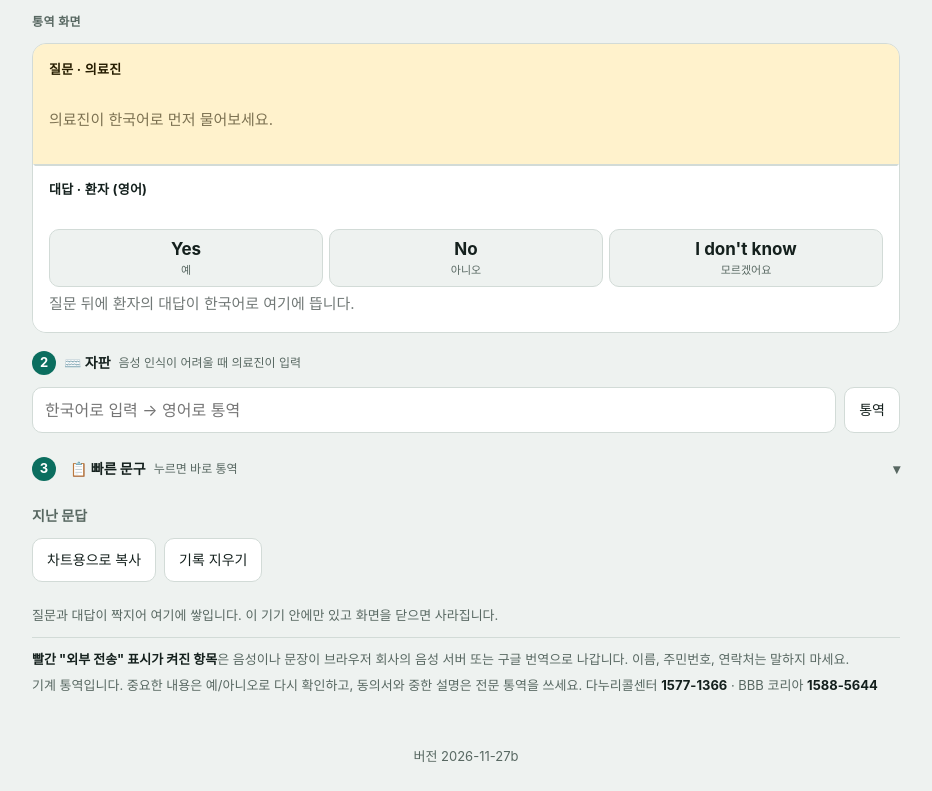
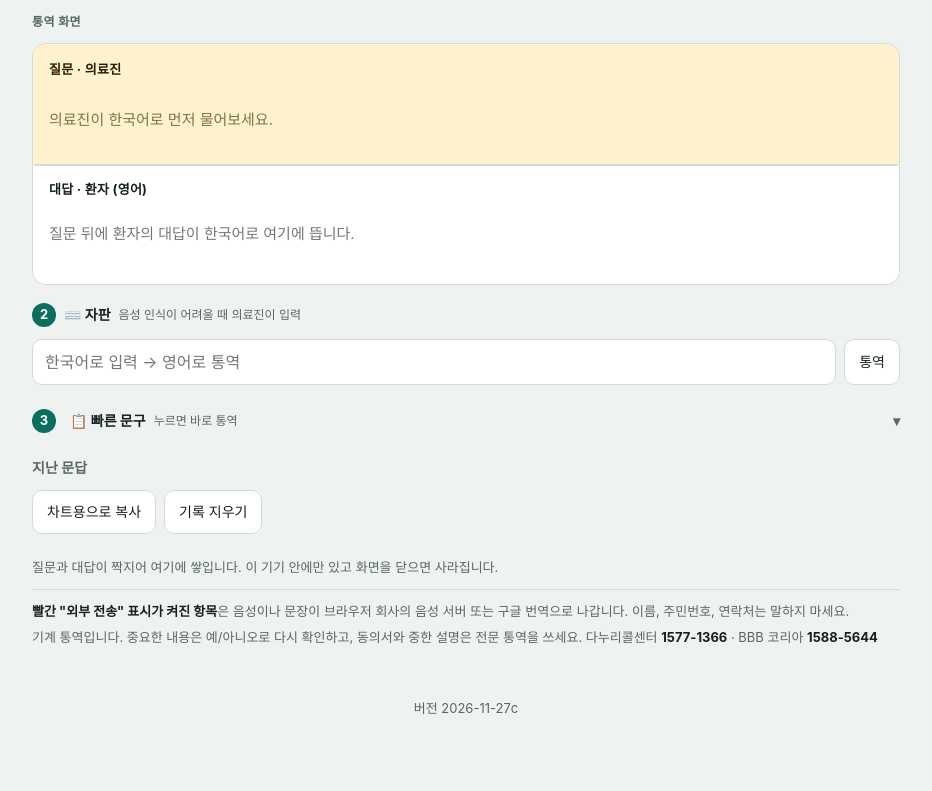
Before and after one commit to sunkyongmin/dstalk, a plain HTML site: page index.html in a window 1280 px wide. Shown: the part 605-1396 px from the top of the page, without its empty margins (174-1106 px from the left). After the commit the page ends 1348 px from the top, so only its background shows below. Drawn offline with Linux system fonts and the light colour scheme.

Commit message:
Remove patient-tap reply buttons (yes/no/don't know)
Co-Authored-By: Claude Opus 5.5 <noreply@anthropic.com>
Claude-Session: https://claude.ai/code/session_01Adb538TivoQRTtzJJJjyrX

```diff
--- a/index.html
+++ b/index.html
@@ -330,7 +330,7 @@ textarea{font:inherit;color:var(--ink);background:var(--bg);border:1px solid var
       <p class="subt" id="aPt" dir="auto"></p>
       <p class="subt" id="aEn" lang="en" hidden></p>
       <p class="interim" id="ptInterim" dir="auto"></p>
-      <div class="reply" id="reply"></div>
+      <div class="reply" id="reply" hidden></div>
       <button class="sec" id="gBody" type="button" style="margin-top:6px" hidden>🧍 아픈 곳 그림으로 표시하기</button>
       <div class="painlab" hidden><span>0 🙂</span><span id="painTitle">0 – 10</span><span>😣 10</span></div>
       <div class="pain" id="pain" hidden></div>
@@ -1017,7 +1017,7 @@ function updMini(){const c=cur();const has=c&&(c.qt||c.a);
   const show=has&&!qaVisible&&miniClosedFor!==c&&$('picker').hidden&&$('sheetBox').hidden&&$('aiBox').hidden;
   $('miniQA').hidden=!show;document.body.classList.toggle('miniOn',!!show);if(!show)return;
   $('miniPt').textContent=c.qt||'';$('miniKo').textContent=c.q||'';$('miniPt').hidden=!c.qt;
-  const yn=$('miniYN');yn.textContent='';yn.hidden=mode!=='ask'||!c.qt;if(!yn.hidden)[...document.querySelectorAll('#reply button')].forEach(rb=>{const b=el('button');b.type='button';b.style.cssText='flex:1;min-height:44px;border:1px solid var(--line);border-radius:10px;background:var(--bg);color:var(--ink);font:inherit;font-size:15px';b.textContent=rb.querySelector('.f').textContent;b.onclick=e=>{e.stopPropagation();rb.click();};yn.append(b);});
+  const yn=$('miniYN');yn.textContent='';yn.hidden=true;if(!yn.hidden)[...document.querySelectorAll('#reply button')].forEach(rb=>{const b=el('button');b.type='button';b.style.cssText='flex:1;min-height:44px;border:1px solid var(--line);border-radius:10px;background:var(--bg);color:var(--ink);font:inherit;font-size:15px';b.textContent=rb.querySelector('.f').textContent;b.onclick=e=>{e.stopPropagation();rb.click();};yn.append(b);});
   const m=$('miniAns');m.hidden=!c.a;m.textContent='';if(c.a){m.append('대답: '+c.a);const sm=el('small','',c.at||'');sm.dir='auto';m.append(sm);}}
 try{new IntersectionObserver(es=>{qaVisible=es.some(e=>e.isIntersecting);updMini();},{threshold:0.15}).observe(document.querySelector('.qa'));}catch(e){}
 $('miniQA').onclick=e=>{if(e.target.id==='miniX')return;document.querySelector('.qa').scrollIntoView({behavior:'smooth',block:'start'});};
@@ -1203,6 +1203,6 @@ try{if(localStorage.getItem('dstalk-mode')==='tell')setMode('tell');}catch(e){}
 badge('bSrPt',L().ko+' 음성');
 try{if(window.speechSynthesis)speechSynthesis.onvoiceschanged=loadVoices;}catch(e){}
 </script>
-<p class="note" style="text-align:center;padding:12px 0 24px">버전 2026-11-27b</p>
+<p class="note" style="text-align:center;padding:12px 0 24px">버전 2026-11-27c</p>
 </body>
 </html>
```
